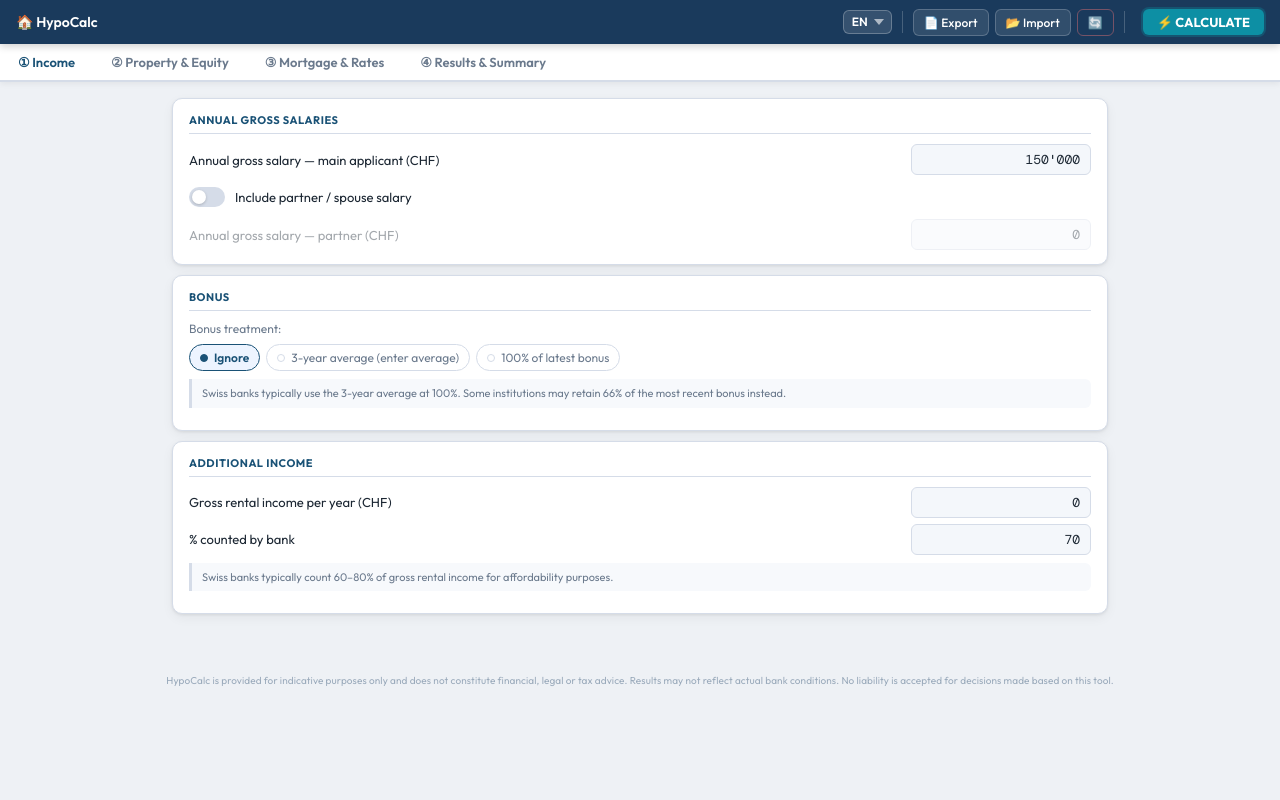
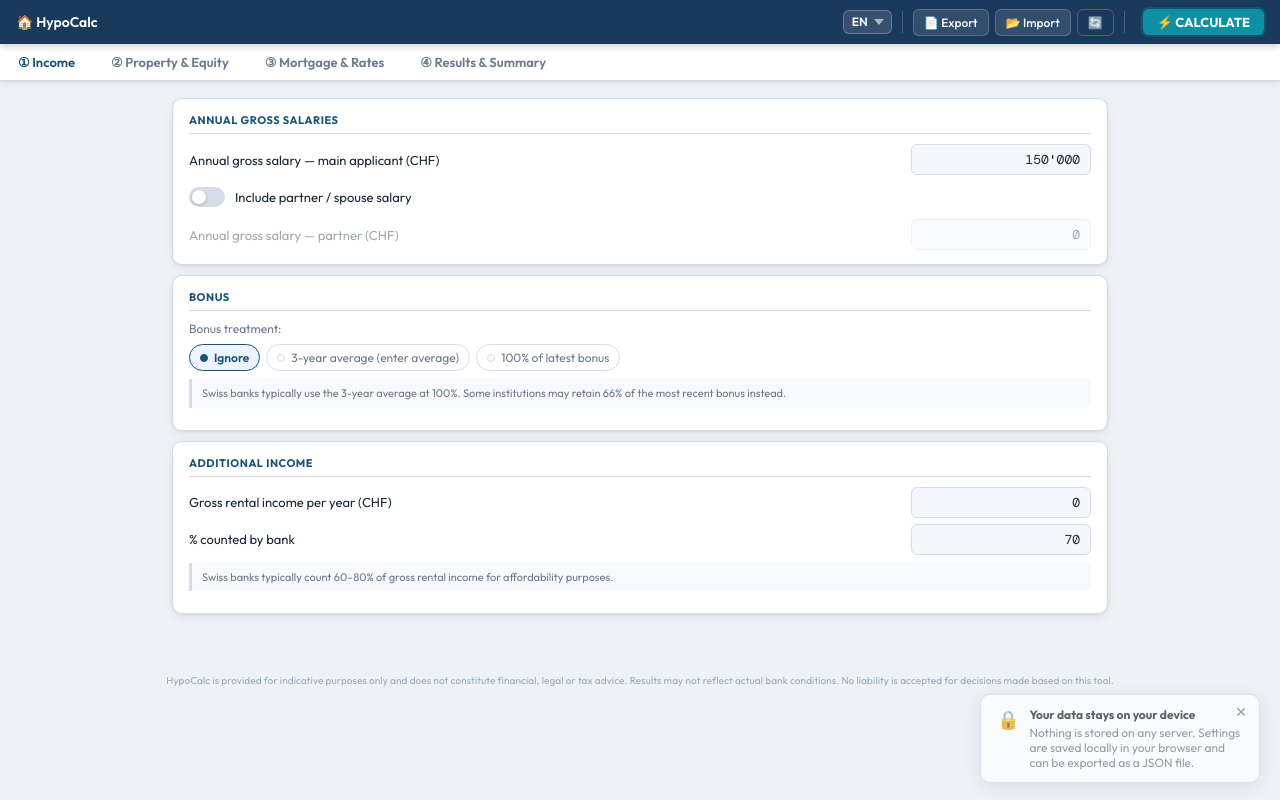
Before and after one commit to Algadz/HypoCalc, a plain HTML site: page index.html in a window 1280 px wide. Drawn offline with nearby package versions, Linux system fonts and the light colour scheme.

Commit message:
add pop up on no saved files

```diff
--- a/index.html
+++ b/index.html
@@ -272,7 +272,29 @@ input, select { font-family: var(--font); }
   .btn-header span { display: none; }
 }
 
-/* ── Toast ────────────────────────────────────────────────────────────── */
+/* ── Privacy notice ───────────────────────────────────────────────────── */
+#privacy-notice {
+  position: fixed; bottom: 20px; right: 20px; z-index: 998;
+  background: var(--card); border: 1px solid var(--border);
+  border-radius: 10px; padding: 12px 16px;
+  box-shadow: 0 4px 20px rgba(0,0,0,.12);
+  max-width: 280px; font-size: 12px; color: var(--muted);
+  display: flex; align-items: flex-start; gap: 10px;
+  animation: slideIn .4s ease;
+  transition: opacity .5s, transform .5s;
+}
+#privacy-notice.hiding { opacity: 0; transform: translateY(10px); }
+#privacy-notice .priv-icon { font-size: 18px; flex-shrink: 0; margin-top: 1px; }
+#privacy-notice strong { display: block; color: var(--text); font-size: 12px; margin-bottom: 3px; }
+#privacy-notice button {
+  position: absolute; top: 8px; right: 8px;
+  background: none; border: none; color: var(--muted);
+  font-size: 14px; cursor: pointer; line-height: 1; padding: 2px 4px;
+}
+@keyframes slideIn {
+  from { opacity: 0; transform: translateY(16px); }
+  to   { opacity: 1; transform: translateY(0); }
+}
 #toast {
   position: fixed; bottom: 20px; left: 50%; transform: translateX(-50%);
   background: var(--navy); color: #fff; padding: 10px 20px; border-radius: 20px;
@@ -632,6 +654,15 @@ input, select { font-family: var(--font); }
   </div>
 </div>
 </div>
+<div id="privacy-notice" style="display:none">
+  <span class="priv-icon">🔒</span>
+  <div>
+    <strong id="priv-title">Your data stays on your device</strong>
+    <span id="priv-body">Nothing is stored on any server. Settings are saved locally in your browser. You can export or import them as a JSON file.</span>
+  </div>
+  <button onclick="dismissPrivacy()" title="Close">✕</button>
+</div>
+
 <div id="toast"></div>
 
 <script>
@@ -689,6 +720,8 @@ d_rleg:"Return rates: LPP",d_rp3:"/ yr | 3rd pillar",d_rrate:"| Actual rate",d_y
 d_never:"Never (pledge dominates)",d_v5:"✅ Withdrawal recommended (<5 yrs)",d_v10:"⚠️ Withdrawal advantageous (5–10 yrs)",
 d_v15:"🔶 Long to amortise (10–15 yrs)",d_vn:"❌ Pledge preferable (>15 yrs)",d_vfree:"✅ Withdrawal with no tax cost",d_vpledge:"✅ Pledge always preferable",
 d_tc:"Calculation done ✓",d_te:"Config exported ✓",d_ti:"Config imported ✓",d_terr:"Import error",d_reset:"Reset all fields?",
+priv_title:"Your data stays on your device",
+priv_body:"Nothing is stored on any server. Settings are saved locally in your browser and can be exported as a JSON file.",
 d_disclaimer:"HypoCalc is provided for indicative purposes only and does not constitute financial, legal or tax advice. Results may not reflect actual bank conditions. No liability is accepted for decisions made based on this tool."},
 
 fr:{app_title:"HypoCalc",app_sub:"Canton de Vaud · Marché Lausanne",btn_calc:"CALCULER",btn_export:"Export",btn_import:"Import",btn_reset:"Reset",
@@ -742,6 +775,8 @@ d_rleg:"Taux de rendement : LPP",d_rp3:"/ an | 3ème pilier",d_rrate:"| Taux ré
 d_never:"Jamais (nantissement domine)",d_v5:"✅ Retrait recommandé (< 5 ans)",d_v10:"⚠️ Retrait avantageux (5–10 ans)",
 d_v15:"🔶 Long à amortir (10–15 ans)",d_vn:"❌ Nantissement préférable (>15 ans)",d_vfree:"✅ Retrait sans coût fiscal",d_vpledge:"✅ Nantissement toujours préférable",
 d_tc:"Calcul effectué ✓",d_te:"Config exportée ✓",d_ti:"Config importée ✓",d_terr:"Erreur import JSON",d_reset:"Réinitialiser tous les champs ?",
+priv_title:"Vos données restent sur votre appareil",
+priv_body:"Aucune donnée n'est stockée sur un serveur. Vos paramètres sont sauvegardés localement dans votre navigateur et peuvent être exportés en JSON.",
 d_disclaimer:"HypoCalc est fourni à titre indicatif uniquement et ne constitue pas un conseil financier, juridique ou fiscal. Les résultats peuvent ne pas refléter les conditions bancaires réelles. Aucune responsabilité n'est acceptée pour les décisions prises sur la base de cet outil."},
 
 de:{app_title:"HypoCalc",app_sub:"Kanton Waadt · Markt Lausanne",btn_calc:"BERECHNEN",btn_export:"Export",btn_import:"Import",btn_reset:"Reset",
@@ -795,6 +830,8 @@ d_rleg:"Renditen: BVG",d_rp3:"/ J. | 3. Säule",d_rrate:"| Effektivzins",d_yrs:"
 d_never:"Nie (Verpfändung dominiert)",d_v5:"✅ Vorbezug empfohlen (<5 J.)",d_v10:"⚠️ Vorbezug vorteilhaft (5–10 J.)",
 d_v15:"🔶 Lange Amortisation (10–15 J.)",d_vn:"❌ Verpfändung vorzuziehen (>15 J.)",d_vfree:"✅ Vorbezug ohne Steuerkosten",d_vpledge:"✅ Verpfändung immer vorzuziehen",
 d_tc:"Berechnung abgeschlossen ✓",d_te:"Konfiguration exportiert ✓",d_ti:"Konfiguration importiert ✓",d_terr:"Importfehler",d_reset:"Alle Felder zurücksetzen?",
+priv_title:"Ihre Daten bleiben auf Ihrem Gerät",
+priv_body:"Es werden keine Daten auf einem Server gespeichert. Einstellungen werden lokal in Ihrem Browser gespeichert und können als JSON exportiert werden.",
 d_disclaimer:"HypoCalc dient ausschliesslich Informationszwecken und stellt keine Finanz-, Rechts- oder Steuerberatung dar. Die Ergebnisse spiegeln möglicherweise nicht die tatsächlichen Bankkonditionen wider. Für Entscheidungen auf Basis dieses Tools wird keine Haftung übernommen."}
 };
 
@@ -1247,8 +1284,29 @@ function calculate() {
 }
 
 // ═══════════════════════════════════════════════════════════════════════
-// APPLY CASH MIN
+// PRIVACY NOTICE
 // ═══════════════════════════════════════════════════════════════════════
+function showPrivacyNotice() {
+  if (localStorage.getItem('hypo_priv_seen')) return;
+  const el = document.getElementById('privacy-notice');
+  el.style.display = 'flex';
+  // Translate
+  const title = document.getElementById('priv-title');
+  const body  = document.getElementById('priv-body');
+  if (title) title.textContent = i('priv_title');
+  if (body)  body.textContent  = i('priv_body');
+  // Auto-dismiss after 5s
+  setTimeout(() => dismissPrivacy(), 5000);
+}
+function dismissPrivacy() {
+  const el = document.getElementById('privacy-notice');
+  if (!el) return;
+  el.classList.add('hiding');
+  setTimeout(() => { el.style.display = 'none'; }, 500);
+  localStorage.setItem('hypo_priv_seen', '1');
+}
+
+
 function applyCashMin() {
   if (window._cashMinVal) {
     document.getElementById('fp_cash').value = fmtInput(window._cashMinVal);
@@ -1354,6 +1412,7 @@ document.addEventListener('DOMContentLoaded', () => {
   loadState();
   updateBonusUI();
   calculate();
+  showPrivacyNotice();
 });
 
 </script>
```
